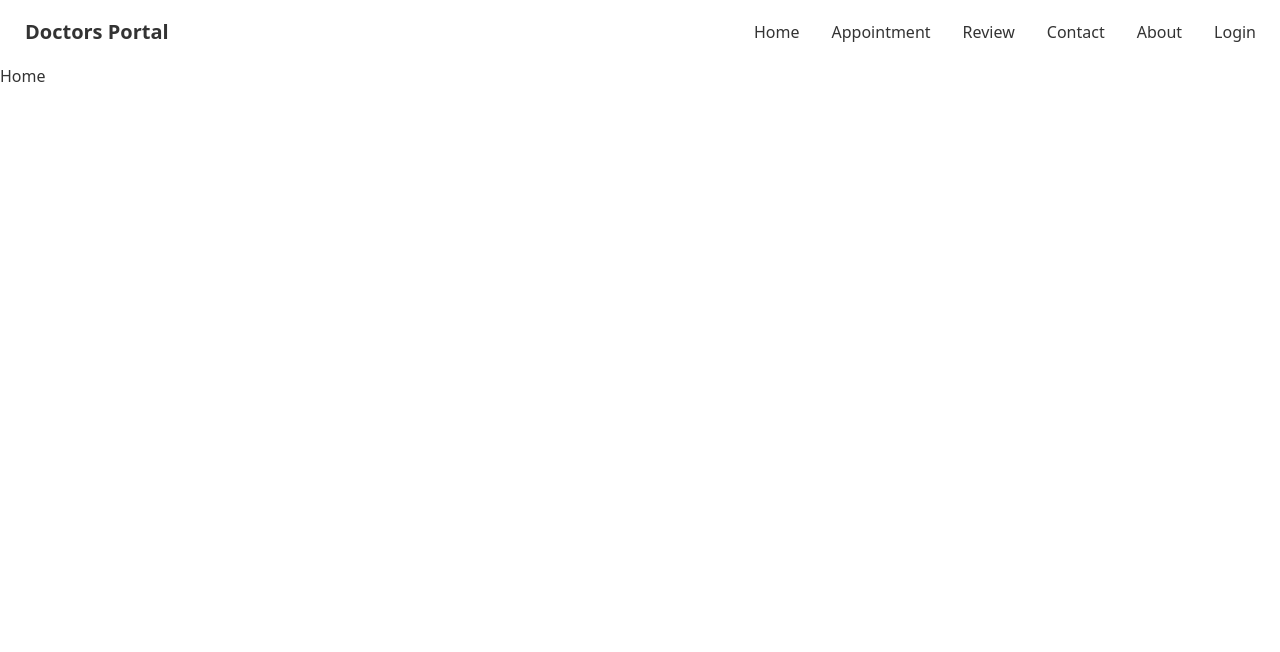
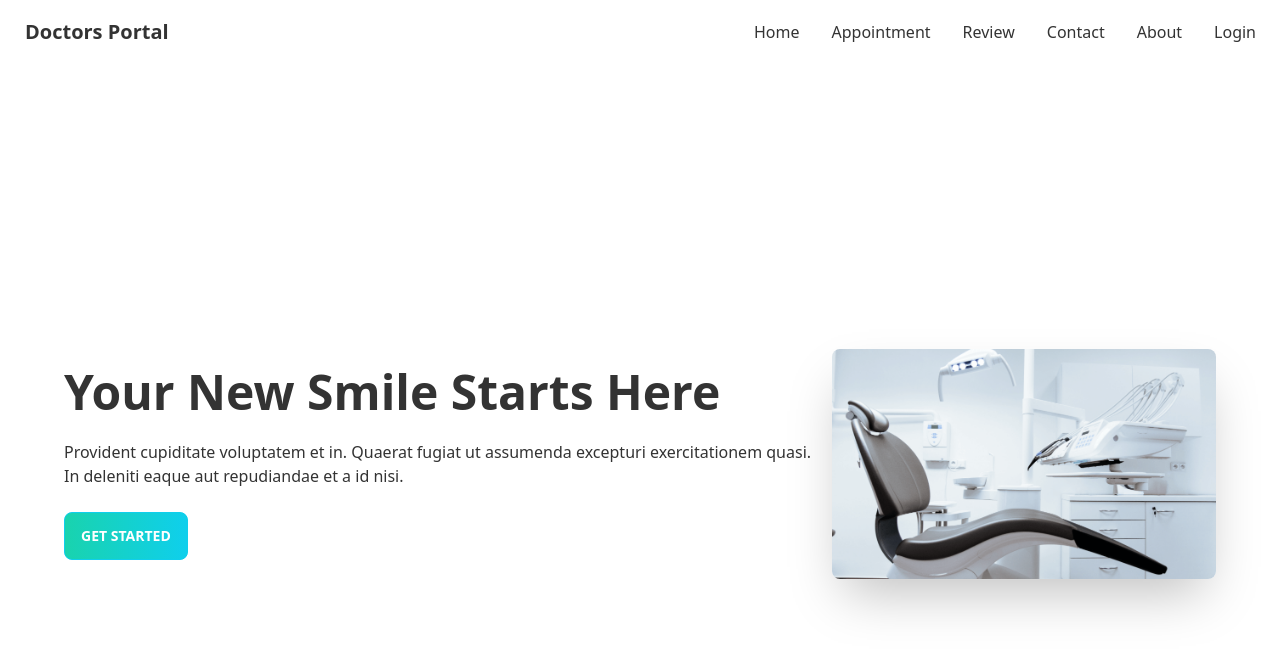
Before and after one commit to ShafiArnob/doctors-portal-ph, a React (Create React App) app in the folder doctors-appointment-client/: page / in a window 1280 px wide. Shown: the top 652 px of the page. Built offline with nearby package versions, Linux system fonts and the light colour scheme.

Commit message:
home-banner

```diff
--- /dev/null
+++ b/doctors-appointment-client/src/Pages/Home/Banner.js
@@ -0,0 +1,18 @@
+import React from 'react';
+import chair from '../../assets/images/chair.png'
+const Banner = () => {
+  return (
+    <div class="hero min-h-screen px-12">
+  <div class="hero-content flex-col lg:flex-row-reverse">
+    <img src={chair} class="max-w-sm rounded-lg shadow-2xl" />
+    <div>
+      <h1 class="text-5xl font-bold">Your New Smile Starts Here</h1>
+      <p class="py-6">Provident cupiditate voluptatem et in. Quaerat fugiat ut assumenda excepturi exercitationem quasi. In deleniti eaque aut repudiandae et a id nisi.</p>
+      <button class="btn btn-primary uppercase text-white font-bold bg-gradient-to-r from-secondary to-primary">Get Started</button>
+    </div>
+  </div>
+</div>
+  );
+};
+
+export default Banner;
--- a/doctors-appointment-client/src/Pages/Home/Home.js
+++ b/doctors-appointment-client/src/Pages/Home/Home.js
@@ -1,9 +1,10 @@
 import React from 'react';
+import Banner from './Banner';
 
 const Home = () => {
   return (
     <div>
-      <h2>Home</h2>
+      <Banner></Banner>
     </div>
   );
 };
```
